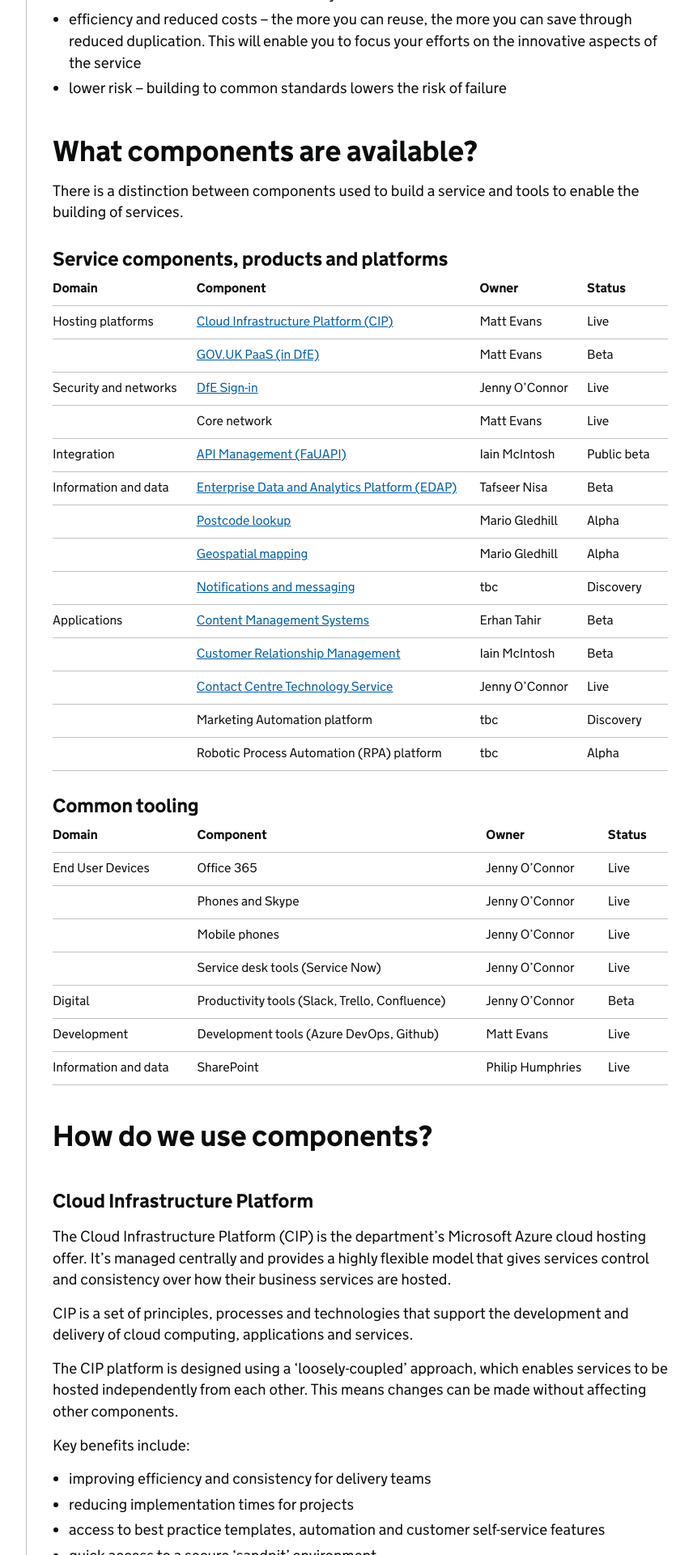
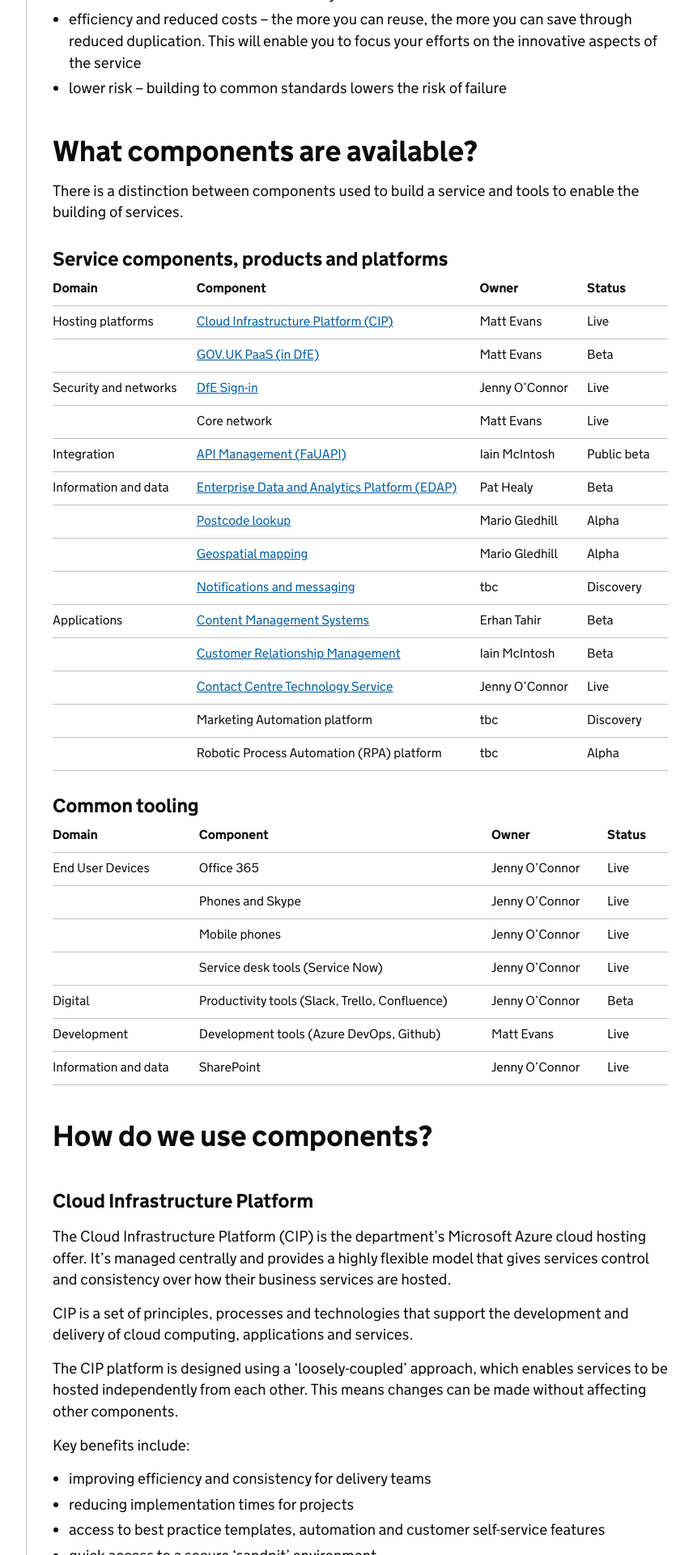
Before and after one commit to DFE-Digital/architecture, a Jekyll site: the page built from common-components/index.md, in a window 1280 px wide. Shown: the part 994-2914 px from the top of the page at 81% size, without its empty margins (298-1154 px from the left). Built offline with Jekyll 4.4.1, drawn with Linux system fonts in a browser that asks for light colours; our own code applies the rules of GitHub Pages for plain Markdown files.

Commit message:
Update index.md

```diff
--- a/common-components/index.md
+++ b/common-components/index.md
@@ -41,7 +41,7 @@ Hosting platforms | [Cloud Infrastructure Platform (CIP)](#cip) | Matt Evans | L
 Security and networks | [DfE Sign-in](#dfe-signin) | Jenny O'Connor | Live
  | Core network | Matt Evans | Live
 Integration | [API Management (FaUAPI)](#fauapi) | Iain McIntosh | Public beta
-Information and data | [Enterprise Data and Analytics Platform (EDAP)](#edap) | Tafseer Nisa | Beta
+Information and data | [Enterprise Data and Analytics Platform (EDAP)](#edap) | Pat Healy | Beta
  | [Postcode lookup](#postcode) | Mario Gledhill | Alpha
  | [Geospatial mapping](#mapping) | Mario Gledhill | Alpha
  | [Notifications and messaging](#notifications) | tbc | Discovery
@@ -61,7 +61,7 @@ End User Devices | Office 365 | Jenny O'Connor | Live
 | Service desk tools (Service Now) | Jenny O'Connor | Live
 Digital | Productivity tools (Slack, Trello, Confluence) | Jenny O'Connor | Beta
 Development | Development tools (Azure DevOps, Github) | Matt Evans | Live
-Information and data | SharePoint | Philip Humphries | Live
+Information and data | SharePoint | Jenny O'Connor | Live
 
 ## How do we use components?
 
```
